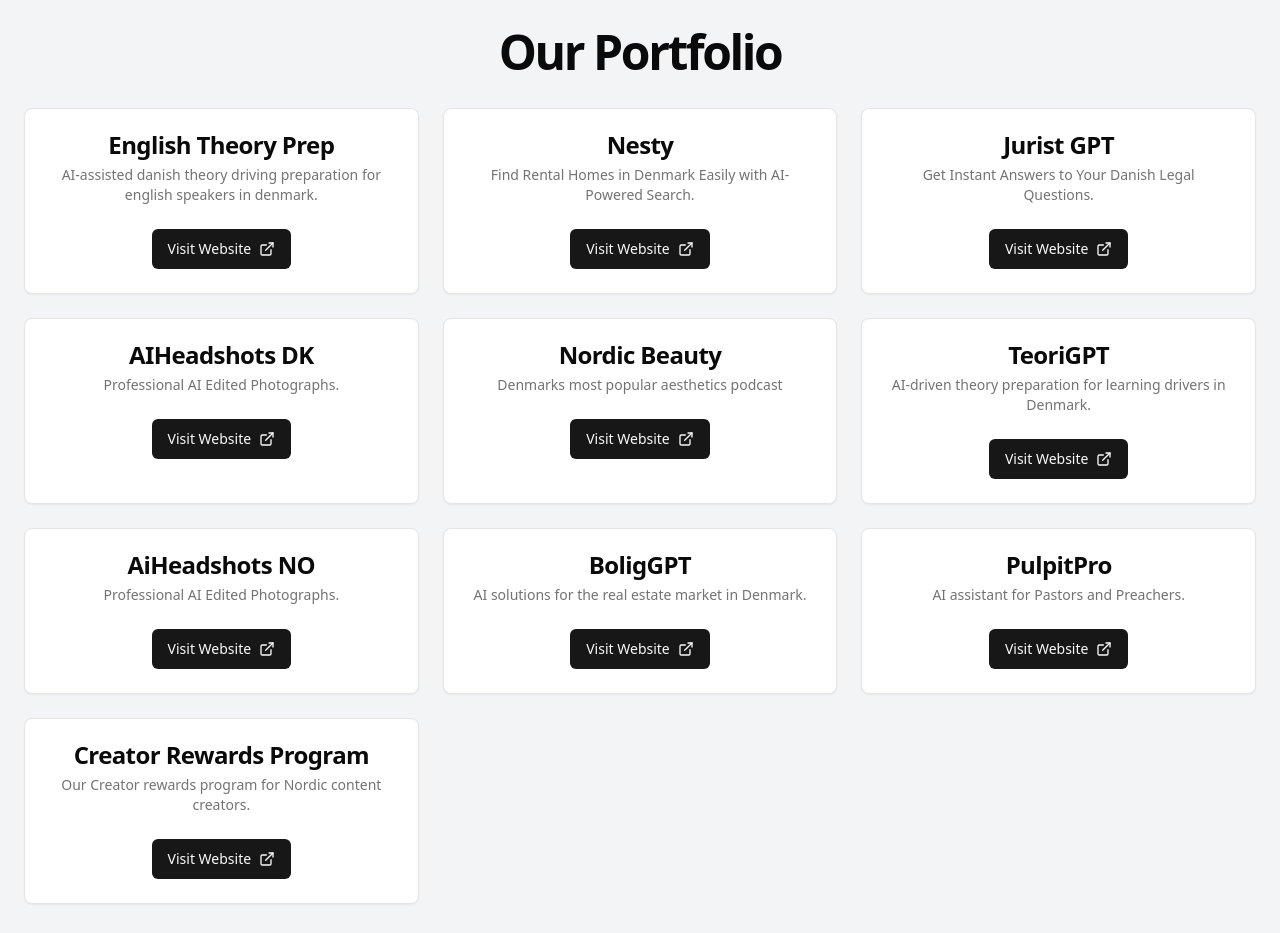
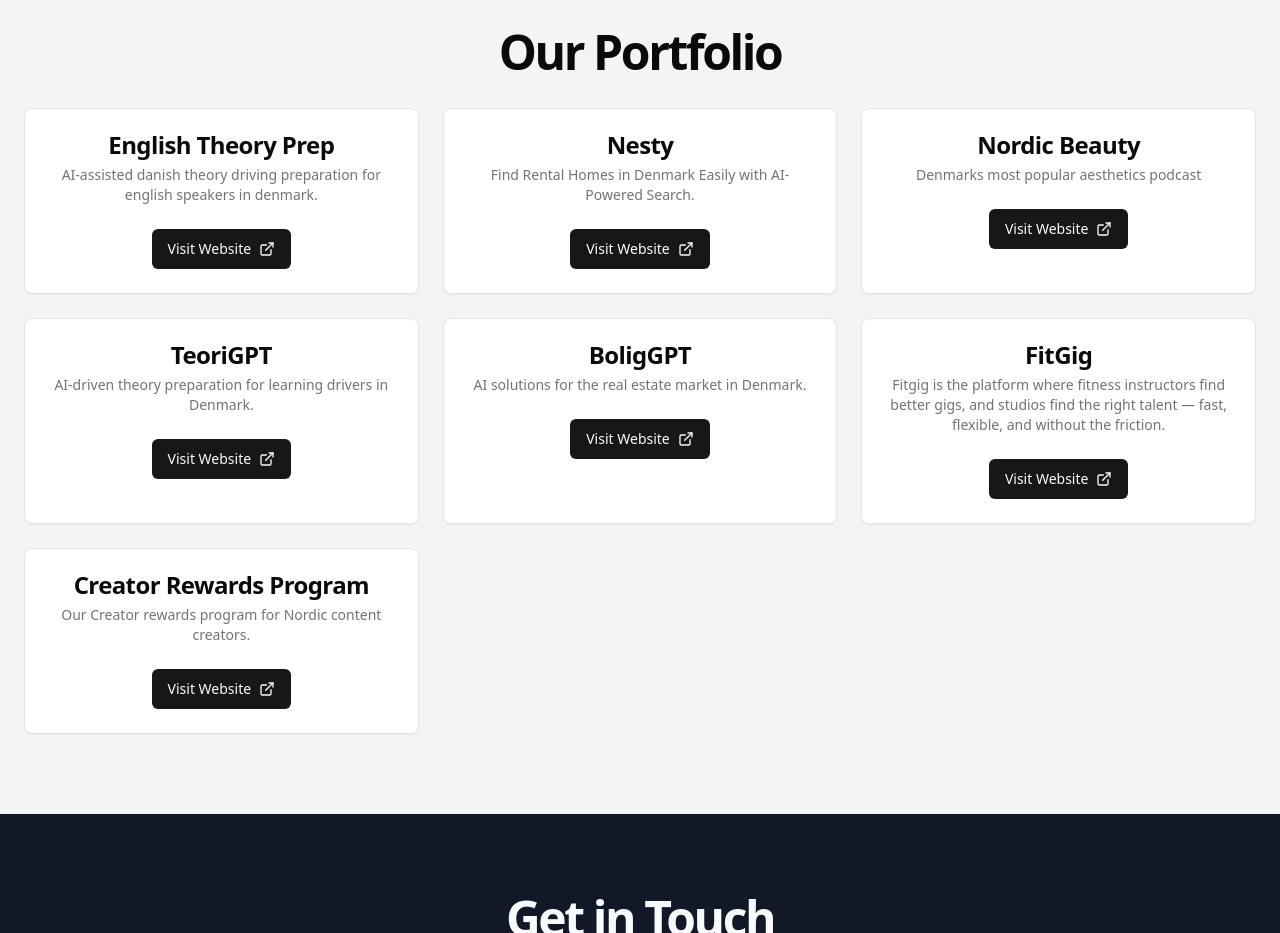
Before and after one commit to Teamfreya/caroloom, a Next.js app: page / in a window 1280 px wide. Shown: the part 1340-2273 px from the top of the page. Built offline with nearby package versions, Linux system fonts and the light colour scheme.

Commit message:
Update page.tsx

```diff
--- a/app/page.tsx
+++ b/app/page.tsx
@@ -140,16 +140,6 @@ function CaroloomLandingPageComponent() {
                 title="Nesty "
                 description="Find Rental Homes in Denmark Easily with AI-Powered Search."
                 link="https://www.Nesty.dk"
-                />
-              <PortfolioCard
-                title="Jurist GPT "
-                description="Get Instant Answers to Your Danish Legal Questions."
-                link="https://www.juristgpt.dk"
-              />
-              <PortfolioCard
-                title="AIHeadshots DK"
-                description="Professional AI Edited Photographs."
-                link="https://www.aiheadshot.dk"
               />
               <PortfolioCard
                 title="Nordic Beauty"
@@ -162,19 +152,14 @@ function CaroloomLandingPageComponent() {
                 link="https://www.teorigpt.dk"
               />
               <PortfolioCard
-                title="AiHeadshots NO"
-                description="Professional AI Edited Photographs."
-                link="https://www.Aiheadshots.no"
-              />
-              <PortfolioCard
                 title="BoligGPT"
                 description="AI solutions for the real estate market in Denmark."
                 link="https://www.boliggpt.dk"
               />
               <PortfolioCard
-                title="PulpitPro"
-                description="AI assistant for Pastors and Preachers."
-                link="https://www.pulpitpro.io"
+                title="FitGig"
+                description="Fitgig is the platform where fitness instructors find better gigs, and studios find the right talent — fast, flexible, and without the friction."
+                link="https://www.fitgig.dk"
               />
               <PortfolioCard
                 title="Creator Rewards Program"
```
